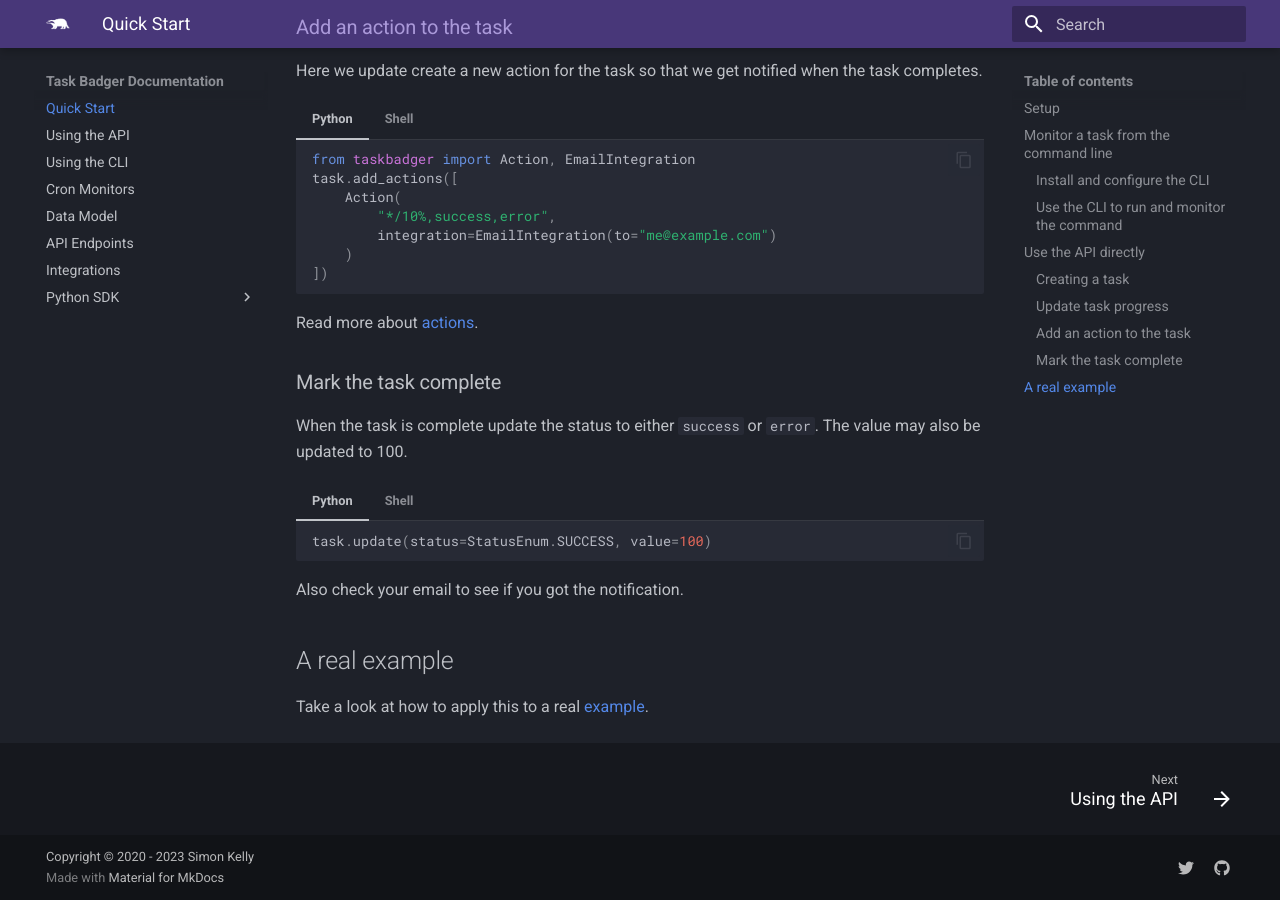
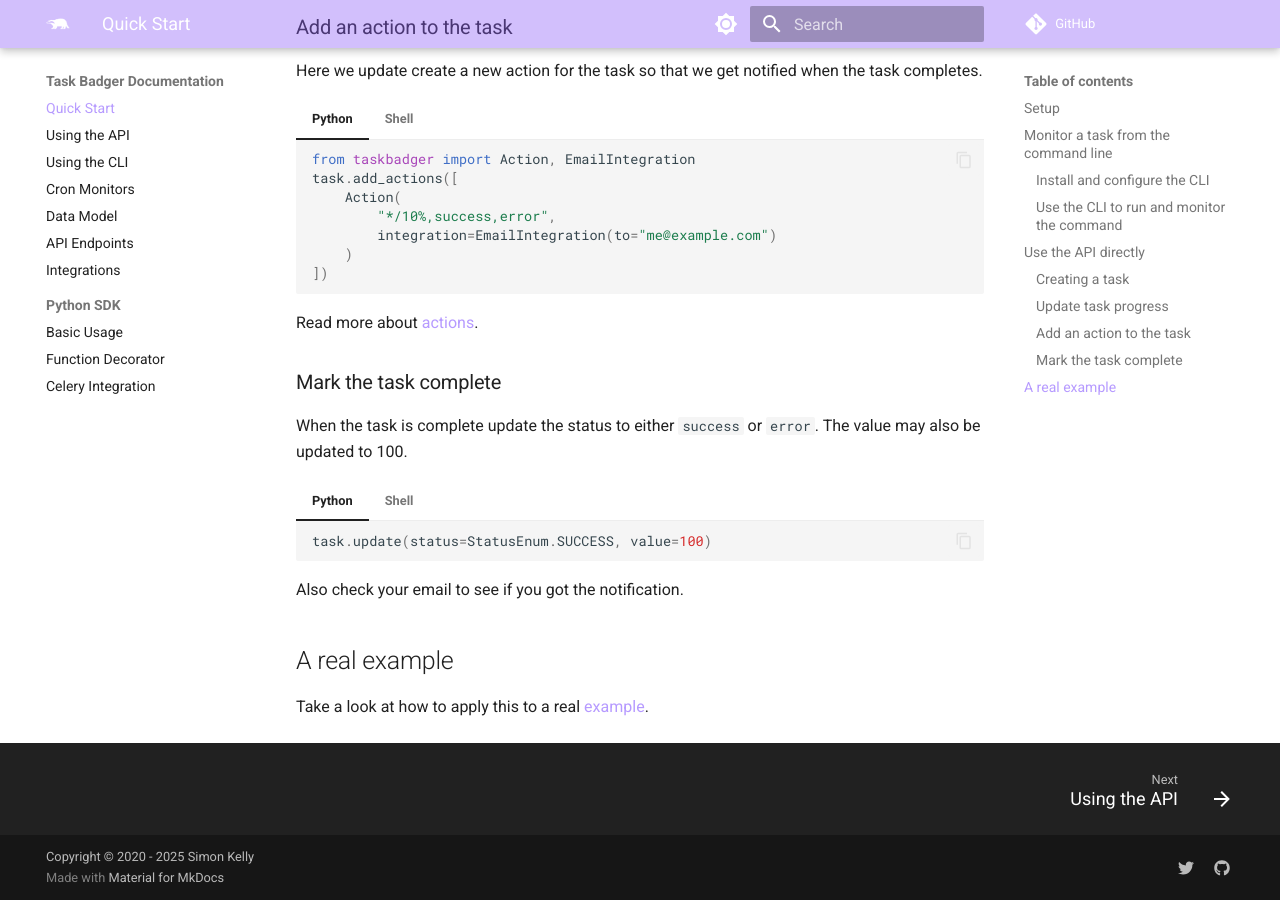
Before and after one commit to taskbadger/taskbadger-docs, an MkDocs documentation site: the page built from docs/index.md, in a window 1280 px wide and 900 px high, scrolled down 2231 px. Built offline with MkDocs 1.6.1 and Material for MkDocs 9.7.7, drawn with Linux system fonts in a browser that asks for light colours; comment, search, counter and statistics services are not loaded.

Commit message:
update mkdocs config

```diff
--- a/mkdocs.yml
+++ b/mkdocs.yml
@@ -1,21 +1,41 @@
 site_name: Task Badger Documentation
 site_url: https://docs.taskbadger.net
+repo_url: https://github.com/taskbadger/taskbadger-docs/
 theme:
   name: material
   logo: assets/logo_white.png
   favicon: assets/favicon.ico
-  palette:
-    scheme: slate
-    palette:
-      primary: indigo
   features:
+    - header.autohide
+    - navigation.expand
+    - navigation.footer
+    - navigation.indexes
+    - navigation.instant
+    - navigation.prune
+    - navigation.sections
+#    - navigation.tabs
+#    - navigation.tabs.sticky
     - navigation.tracking
+    - navigation.top
+    - search.highlight
+    - search.share
+    - search.suggest
+    - toc.follow
     - content.code.annotate
     - content.code.copy
     - content.tabs.link
-    - search.highlight
-    - navigation.instant
-    - navigation.footer
+  palette:
+    - media: "(prefers-color-scheme: light)"
+      scheme: default
+      toggle:
+        icon: material/brightness-7
+        name: Switch to dark mode
+    - media: "(prefers-color-scheme: dark)"
+      scheme: slate
+      primary: indigo
+      toggle:
+        icon: material/brightness-4
+        name: Switch to light mode
 markdown_extensions:
   - admonition
   - tables
@@ -49,7 +69,7 @@
       link: https://twitter.com/@task_badger
     - icon: fontawesome/brands/github
       link: https://github.com/taskbadger
-copyright: Copyright &copy; 2020 - 2023 Simon Kelly
+copyright: Copyright &copy; 2020 - 2025 Simon Kelly
 nav:
   - 'index.md'
   - 'basics.md'
```
